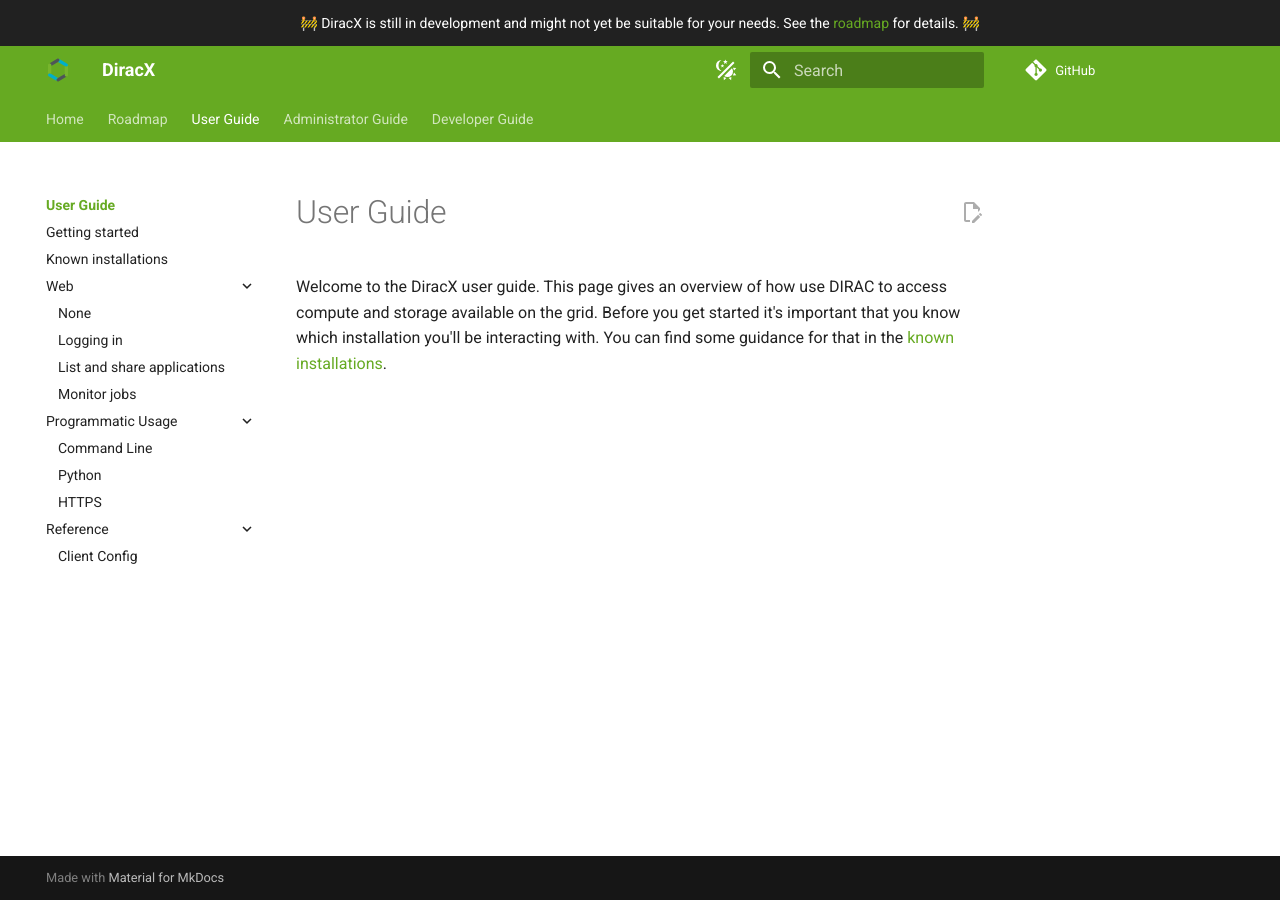
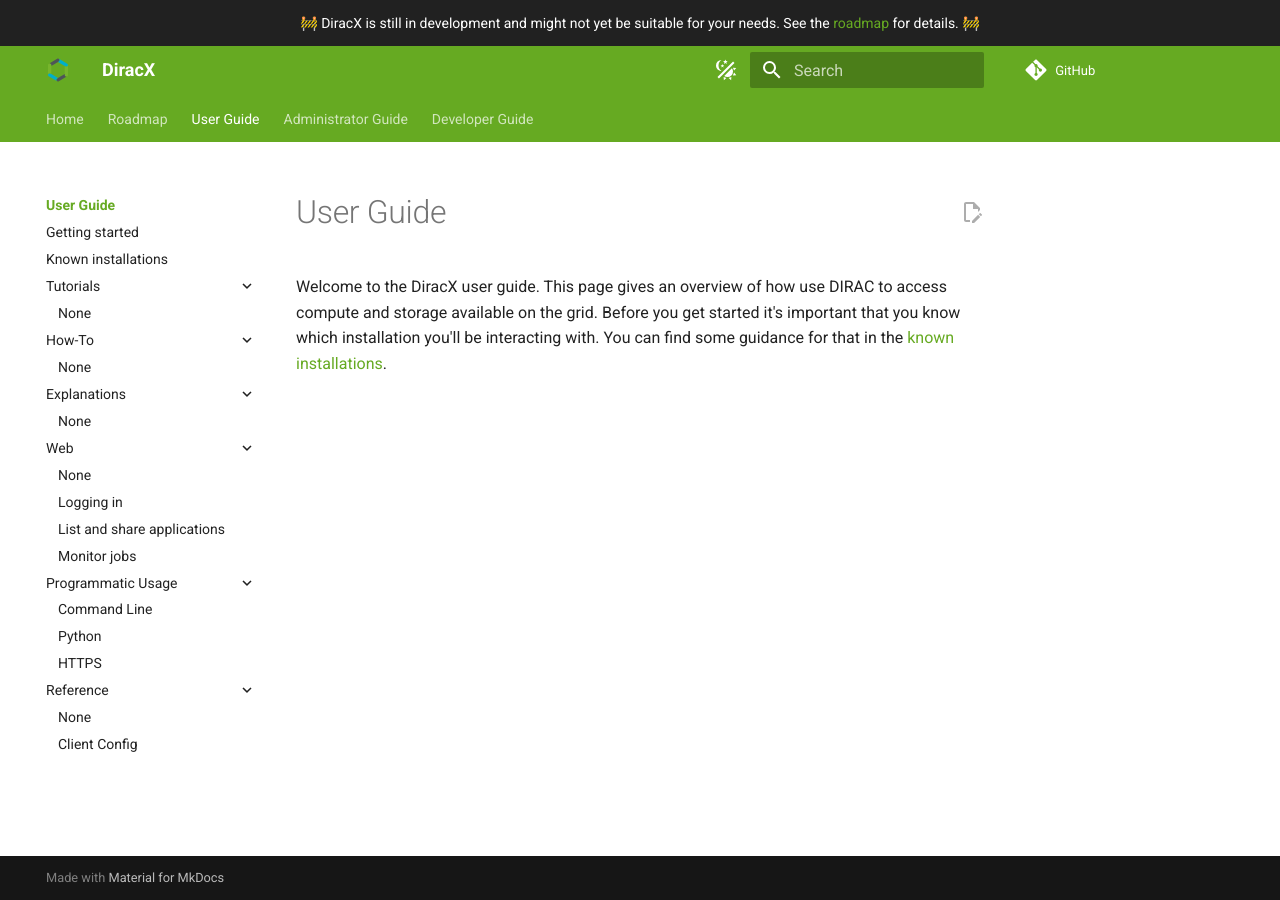
Before and after one commit to DIRACGrid/diracx, an MkDocs documentation site: the page built from docs/user/index.md, in a window 1280 px wide. Built offline with MkDocs 1.6.1 and Material for MkDocs 9.7.7, drawn with Linux system fonts in a browser that asks for light colours; comment, search, counter and statistics services are not loaded; part of the change alters nothing that is shown.

Commit message:
docs: organize navigation to include all missing pages
- Add all missing index.md files as section headers
- Include placeholder/TODO files for documentation in progress
- Organize web development into two sections:
  - 'Web Development': General DiracX web development
  - 'Web Development (DiracX-Web)': Specific to diracx-web repo
- Add missing admin, user, and developer reference pages
- Include all tutorials, how-to, explanations, and reference docs

```diff
--- a/mkdocs.yml
+++ b/mkdocs.yml
@@ -54,6 +54,12 @@ nav:
     - user/index.md
     - Getting started: user/tutorials/getting-started.md
     - Known installations: user/reference/known-installations.md
+    - Tutorials:
+      - user/tutorials/index.md
+    - How-To:
+      - user/how-to/index.md
+    - Explanations:
+      - user/explanations/index.md
     - Web:
       - user/web/index.md
       - Logging in: user/web/login_out.md
@@ -65,13 +71,17 @@ nav:
       - Python: user/reference/programmatic-usage/python-interface.md
       - HTTPS: user/reference/programmatic-usage/https-interface.md
     - Reference:
+      - user/reference/index.md
       - Client Config: user/reference/client-configuration.md
 
   - Administrator Guide:
     - admin/index.md
     - Tutorials:
+      - admin/tutorials/index.md
       - Run locally: admin/tutorials/run_locally.md
+      - Authentication: admin/tutorials/authentication.md
     - How-To:
+      - admin/how-to/index.md
       - install:
         - Install kubernetes: admin/how-to/install/install-kubernetes.md
         - Installing DiracX: admin/how-to/install/installing.md
@@ -85,13 +95,18 @@ nav:
       - Manage dependencies: admin/manage_dependencies.md
       - Manage release: admin/manage_release.md
     - Explanations:
+      - admin/explanations/index.md
+      - Authentication: admin/explanations/authentication.md
+      - User Management: admin/explanations/user-management.md
       - Configuration: admin/explanations/configuration.md
       - OpenTelemetry: admin/explanations/opentelemetry.md
       - Chart structure: admin/explanations/chart-structure.md
       - Databases: admin/explanations/database-management.md
       - Sandbox Store: admin/explanations/sandbox-store.md
     - Reference:
+      - admin/reference/index.md
       - Security Model: admin/reference/security_model.md
+      - Settings and Preferences: admin/reference/settings-and-preferences.md
       - Charts values: admin/reference/values.md
       - REFERENCE.md
       - RUN_PROD.md
@@ -102,11 +117,15 @@ nav:
     - dev/index.md
     - Getting started: dev/tutorials/getting-started.md
     - Tutorials:
+      - dev/tutorials/index.md
       - Larger developments: dev/tutorials/larger-developments.md
+      - Advanced tutorial: dev/tutorials/advanced-tutorial.md
+      - Making changes: dev/tutorials/making-changes.md
       - Developing DiracX Web: dev/tutorials/develop-web.md
       - Run a full DiracX instance locally: dev/tutorials/run-locally.md
       - Play with auth: dev/tutorials/play-with-auth.md
     - How-To:
+      - dev/how-to/index.md
       - Contribute: dev/how-to/contribute.md
       - Write docs: dev/tutorials/write-docs.md
       - Add functionality:
@@ -117,6 +136,8 @@ nav:
         - New CLI command: dev/how-to/add-a-cli-command.md
         - New settings: dev/how-to/add-a-setting.md
         - Add a test: dev/how-to/add-a-test.md
+      - Extend DiracX:
+        - dev/how-to/extend-diracx/index.md
       - Develop legacy DIRAC: dev/how-to/develop-legacy-dirac.md
       - Use the demo:
         - dev/how-to/use-the-demo/index.md
@@ -126,10 +147,17 @@ nav:
       - Client customization: dev/how-to/client-customization.md
       - Client generation: dev/how-to/client-generation.md
       - Client extensions: dev/how-to/client-extension.md
+    - Web Development:
       - Setup environment: dev/setup_environment.md
       - Manage extensions: dev/manage_extension.md
       - Web architecture: dev/web-arch.md
+      - Create application: dev/how-to/create_application.md
+    - Web Development (DiracX-Web):
+      - Setup: developer/setup_environment.md
+      - Contribute: developer/contribute.md
+      - Manage extensions: developer/manage_extension.md
     - Explanations:
+      - dev/explanations/index.md
       - Components:
         - Introduction: dev/explanations/components/index.md
         - API: dev/explanations/components/api.md
@@ -140,11 +168,21 @@ nav:
       - Testing: dev/explanations/testing.md
       - Run demo: dev/explanations/run_demo.md
       - Extensions: dev/explanations/extensions.md
+      - Designing functionality: dev/explanations/designing-functionality.md
     - Reference:
+      - dev/reference/index.md
       - Writing tests: dev/reference/writing-tests.md
       - Coding conventions: dev/reference/coding-conventions.md
       - Configuration: dev/reference/configuration.md
       - Dependency injection: dev/reference/dependency-injection.md
+      - Application state: dev/reference/application-state.md
+      - Client metapathfinder: dev/reference/client-metapathfinder.md
+      - DB transaction model: dev/reference/db-transaction-model.md
+      - Entrypoints: dev/reference/entrypoints.md
+      - Pixi tasks: dev/reference/pixi-tasks.md
+      - Security policies: dev/reference/security-policies.md
+      - Security properties: dev/reference/security-properties.md
+      - Test recipes: dev/reference/test-recipes.md
 
 markdown_extensions:
   - admonition
```
